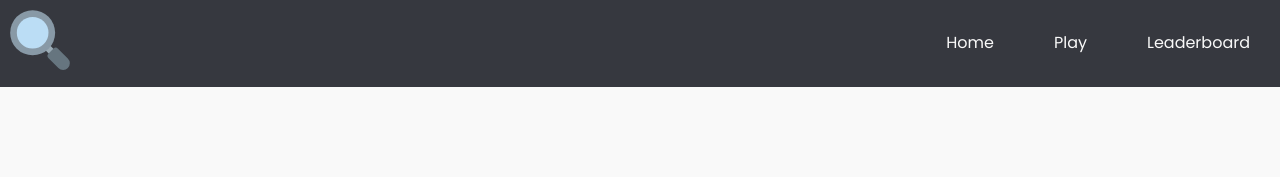
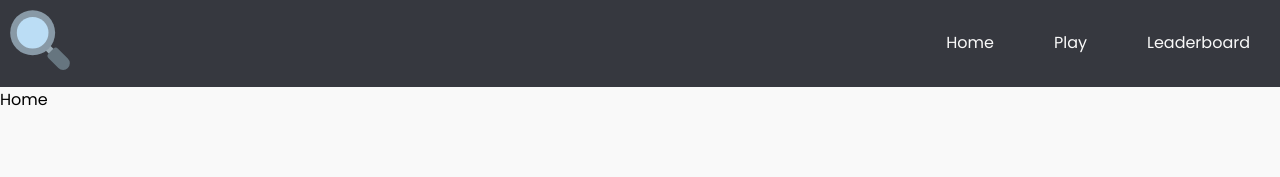
Before and after one commit to chadjcampbell/scavenger, a React (Vite) app: page / in a window 1280 px wide. Shown: the top 177 px of the page. Built offline with nearby package versions, Linux system fonts and the light colour scheme.

Commit message:
make Home the index route

```diff
--- a/src/components/Navbar.tsx
+++ b/src/components/Navbar.tsx
@@ -28,7 +28,7 @@ const Navbar = () => {
       <nav className="nav">
         <ul className="menu">
           <li>
-            <Link onClick={closeMenu} to={`/home`}>
+            <Link onClick={closeMenu} to={`/`}>
               Home
             </Link>
           </li>
--- a/src/main.tsx
+++ b/src/main.tsx
@@ -12,7 +12,7 @@ const router = createBrowserRouter([
     path: "/",
     element: <Root />,
     children: [
-      { path: "/home", element: <Home />, index: true },
+      { index: true, element: <Home /> },
       { path: "/play", element: <Play /> },
       { path: "/leaderboard", element: <Leaderboard /> },
     ],
```
